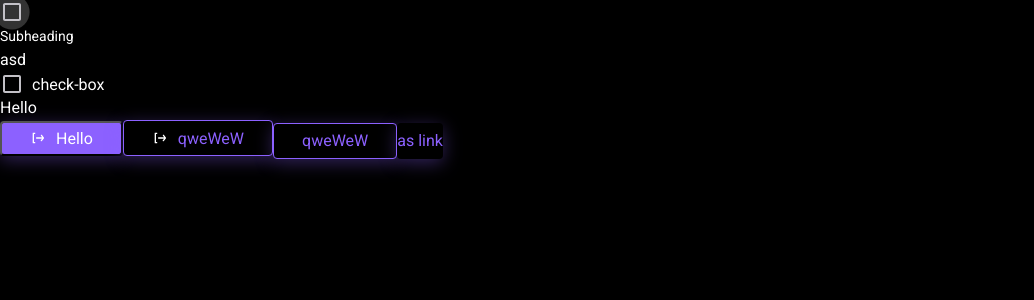
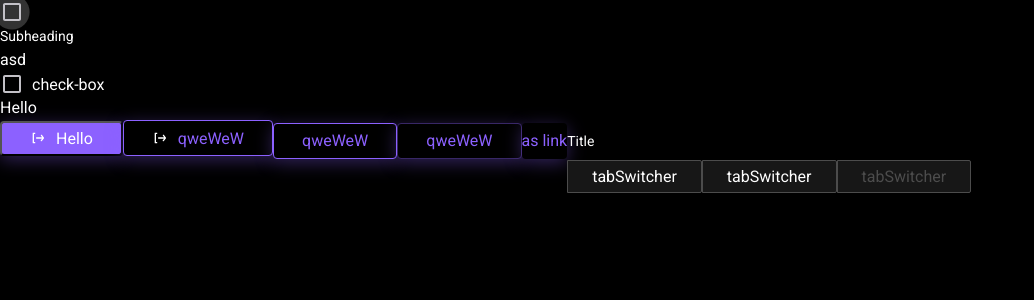
Before and after one commit to hunzah/Cards, a React (Vite) app: page / in a window 1280 px wide. Shown: the top 300 px of the page, without its empty margins (0-1034 px from the left). Built offline with nearby package versions, Linux system fonts and the light colour scheme.

Commit message:
feat:add switcher

```diff
--- a/src/App.tsx
+++ b/src/App.tsx
@@ -7,10 +7,12 @@ import { Checkbox } from './components/ui/checkbox'
 
 import { Button } from '@/components/ui/button'
 import { Typography } from '@/components/ui/typography'
+import {Slider} from "@/components/ui/slider";
+import TabSwitcher from "@/components/ui/tab-switcher/tab-switcher";
 
 export function App() {
   const [checked, setChecked] = useState(false)
-
+const switches =  [1,2,3]
   return (
     <div>
       <Checkbox checked={checked} onChange={setChecked} disabled={false} />
@@ -32,10 +34,14 @@ export function App() {
         <Button className={s.button} variant="tertiary">
           qweWeW
         </Button>
+          <Button className={s.button} variant="tertiary" disabled>
+          qweWeW
+        </Button>
 
         <Button className={s.button} as={'a'} href={'/link'} variant="link">
           as link
         </Button>
+<TabSwitcher switches/>
       </div>
     </div>
   )
--- a/src/components/ui/button/button.tsx
+++ b/src/components/ui/button/button.tsx
@@ -16,8 +16,6 @@ export const Button = <T extends ElementType = 'button'>(
 ) => {
   const { variant = 'primary', fullWidth, className, as: Component = 'button', ...rest } = props
 
-  console.log(props.children)
-
   return (
     <Component className={`${s[variant]} ${fullWidth ? s.fullWidth : ''} ${className}`} {...rest} />
   )
--- a/src/components/ui/slider/slider.tsx
+++ b/src/components/ui/slider/slider.tsx
@@ -26,6 +26,7 @@ export const Slider = (props: PropsType) => {
         minStepsBetweenThumbs={1}
         max={100}
         step={1}
+
       >
         <SliderRadix.Track className={s.SliderTrack}>
           <SliderRadix.Range className={s.SliderRange} />
--- /dev/null
+++ b/src/components/ui/tab-switcher/index.ts
@@ -0,0 +1 @@
+export * from '../tab-switcher/tab-switcher'
--- /dev/null
+++ b/src/components/ui/tab-switcher/tab-switcher.module.scss
@@ -0,0 +1,59 @@
+.tabSwitchersContainer {
+  display: inline-flex;
+  flex-direction: column;
+  gap: 7px;
+  align-items: flex-start;
+}
+
+.tabSwitchers {
+  display: flex;
+}
+
+.tabSwitcher {
+  cursor: pointer;
+
+  display: flex;
+  align-items: center;
+  justify-content: center;
+
+  padding: 6px 24px;
+
+  background-color: var(--dark-700, #171717);
+  border: 1px solid var(--dark-300, #4C4C4C);
+  border-radius: 0 2px 2px 0;
+
+  &:hover {
+    background: var(--dark-300, #4C4C4C);
+    border: 1px solid var(--dark-100, #808080);
+    border-radius: 0 2px 2px 0;
+
+  }
+
+
+  &:active {
+    cursor: pointer;
+
+    display: flex;
+    align-items: center;
+    justify-content: center;
+
+    padding: 6px 24px;
+
+    background: var(--primary-500, #8C61FF);
+    border-radius: 0 2px 2px 0;
+  }
+
+&:disabled{
+  color: var(--dark-300, #4C4C4C);
+  background: var(--dark-700, #171717);
+  border: 1px solid var(--dark-300, #4C4C4C);
+  border-radius: 0 2px 2px 0;
+}
+
+
+  &:focus-visible {
+    background: var(--dark-700, #171717);
+    border-radius: 0 2px 2px 0;
+    outline: 2px solid var(--info-900, #234E99);
+  }
+}
--- /dev/null
+++ b/src/components/ui/tab-switcher/tab-switcher.tsx
@@ -0,0 +1,26 @@
+import {Button} from "@/components/ui/button";
+import s from "./tab-switcher.module.scss"
+import {useState} from "react";
+import {Typography} from "@/components/ui/typography";
+
+type PropsType = {
+    switches:number[]
+}
+
+const TabSwitcher = () => {
+    const [active,setActive] = useState(true)
+    return (
+        <div className={s.tabSwitchersContainer} >
+            <Typography variant="body2" component={'h3'}>
+                Title
+            </Typography>
+            <div className={s.tabSwitchers}>
+                <button  className={s.tabSwitcher}>tabSwitcher</button>
+                <button className={s.tabSwitcher}>tabSwitcher</button>
+                <button onClick={()=>console.log("asdasd")} className={s.tabSwitcher} disabled>tabSwitcher</button>
+            </div>
+        </div>
+    );
+};
+
+export default TabSwitcher;
```
Also changed, not shown: 1 other file (tests, documents, lock files or other folders).
